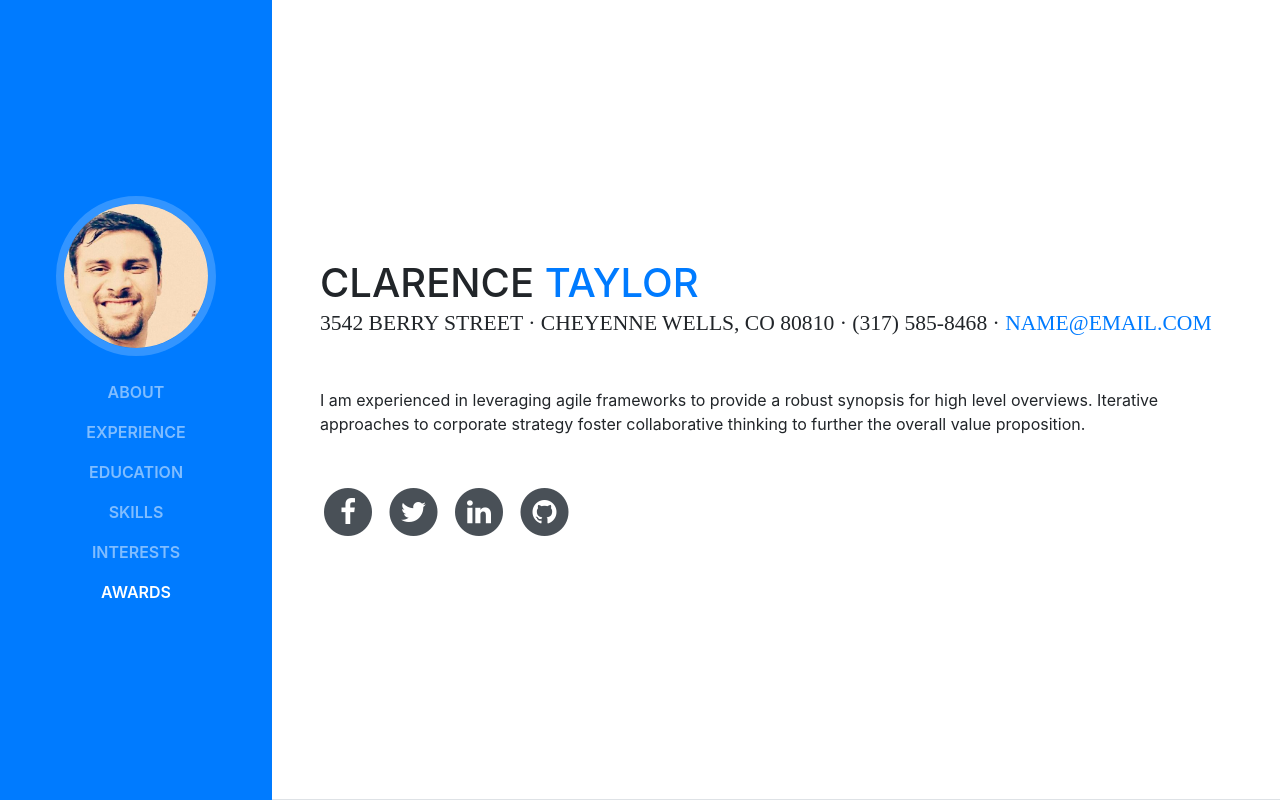
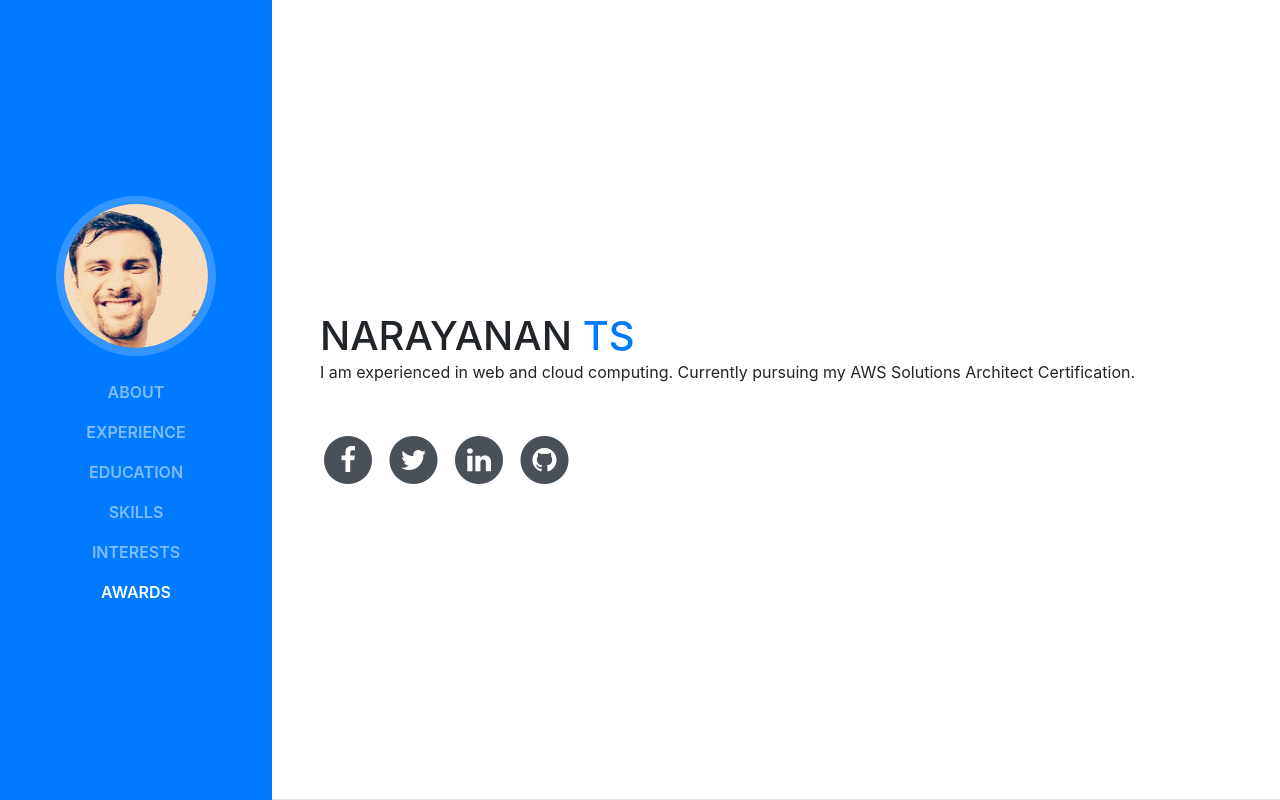
Before and after one commit to narayanants/narayanants.github.io, a website with bundled scripts: page index.html in a window 1280 px wide. Shown: the top 800 px of the page. Built offline with nearby package versions, Linux system fonts and the light colour scheme; a web font is replaced by a local one.

Commit message:
index changes

```diff
--- a/index.html
+++ b/index.html
@@ -66,14 +66,10 @@
 
     <section class="resume-section p-3 p-lg-5 d-flex d-column" id="about">
       <div class="my-auto">
-        <h1 class="mb-0">Clarence
-          <span class="text-primary">Taylor</span>
+        <h1 class="mb-0">Narayanan
+          <span class="text-primary">Ts</span>
         </h1>
-        <div class="subheading mb-5">3542 Berry Street · Cheyenne Wells, CO 80810 · (317) 585-8468 ·
-          <a href="mailto:name@email.com">name@email.com</a>
-        </div>
-        <p class="mb-5">I am experienced in leveraging agile frameworks to provide a robust synopsis for high level overviews. Iterative
-          approaches to corporate strategy foster collaborative thinking to further the overall value proposition.</p>
+        <p class="mb-5">I am experienced in web and cloud computing. Currently pursuing my AWS Solutions Architect Certification.</p>
         <ul class="list-inline list-social-icons mb-0">
           <li class="list-inline-item">
             <a href="#">
```
